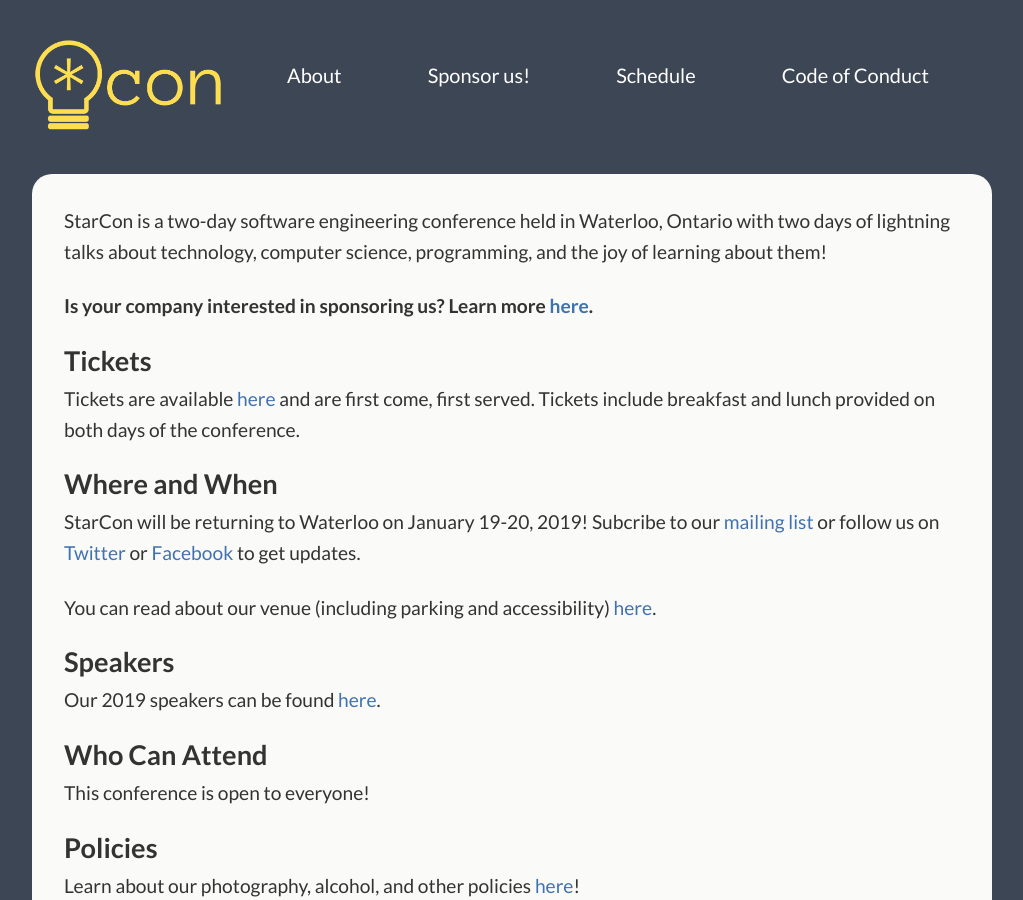
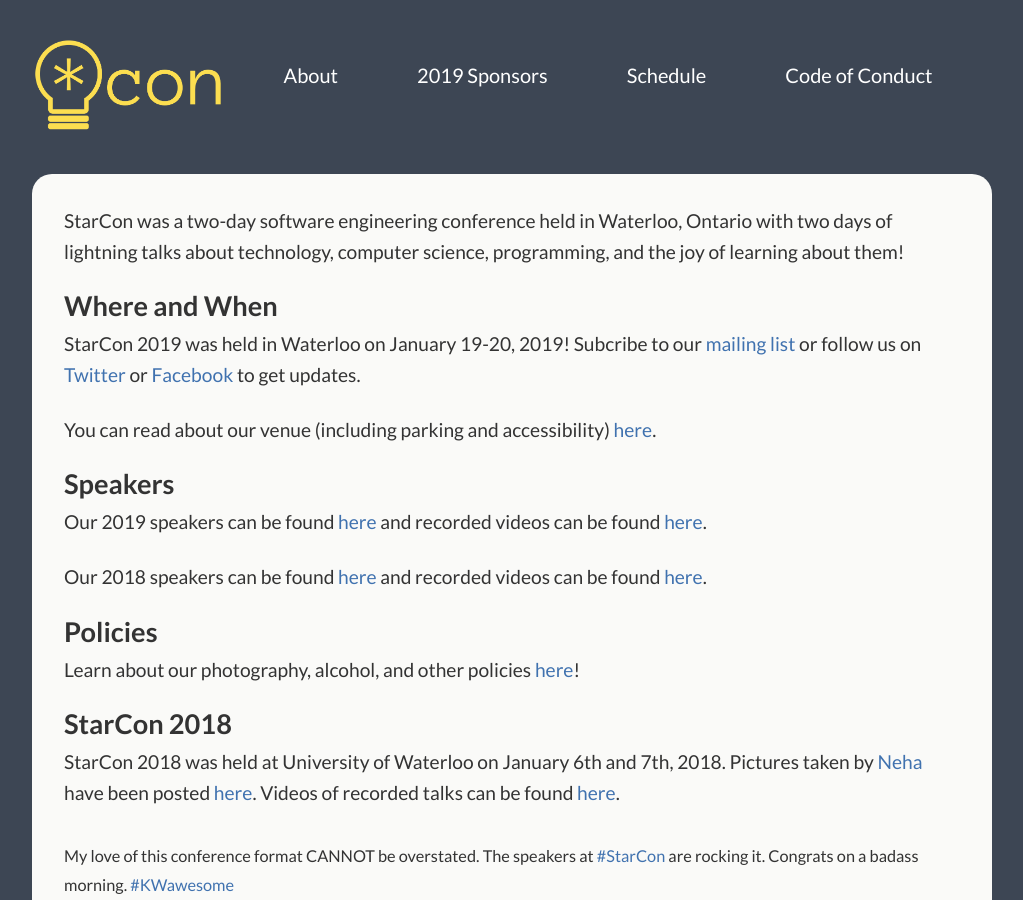
Before and after one commit to StarConKW/starconkw.github.io, a Jekyll site: the page built from index.md, in a window 1280 px wide and 900 px high. Shown: the whole window, without its empty margins (128-1151 px from the left). Built offline with Jekyll 4.4.1, drawn with Linux system fonts in a browser that asks for light colours; comment, search, counter and statistics services are not loaded.

Commit message:
Update the website contents to be in past tense

```diff
--- a/_config.yml
+++ b/_config.yml
@@ -29,7 +29,7 @@ navigation:
   - title: About
     url: /about/
     desc: Learn about us
-  - title: Sponsor us!
+  - title: 2019 Sponsors
     url: /sponsors/
     desc: Sponsor us!
   - title: Schedule
--- a/index.md
+++ b/index.md
@@ -3,28 +3,30 @@ layout: default
 ---
 
 <div class="lead pretty-links">
-StarCon is a two-day software engineering conference held in Waterloo, Ontario with two days of lightning talks about technology, computer science, programming, and the joy of learning about them!
+StarCon was a two-day software engineering conference held in Waterloo, Ontario with two days of lightning talks about technology, computer science, programming, and the joy of learning about them!
 
-**Is your company interested in sponsoring us? Learn more [here](https://starcon.io/sponsors/#why-you-should-sponsor-us).**
+<!-- **Is your company interested in sponsoring us? Learn more [here](https://starcon.io/sponsors/#why-you-should-sponsor-us).**
 
 ## Tickets
 
-Tickets are available [here](https://www.eventbrite.ca/e/starcon-2019-tickets-51364393283) and are first come, first served. Tickets include breakfast and lunch provided on both days of the conference.
+Tickets are available [here](https://www.eventbrite.ca/e/starcon-2019-tickets-51364393283) and are first come, first served. Tickets include breakfast and lunch provided on both days of the conference. -->
 
 ## Where and When
 
-StarCon will be returning to Waterloo on January 19-20, 2019! Subcribe to our [mailing list](https://starcon.us16.list-manage.com/subscribe/post?u=5577d37b5a332e0df8c232920&id=d6a129f1a2) or follow us on [Twitter](https://twitter.com/StarConKW) or [Facebook](https://www.facebook.com/starconkw/) to get updates.
+StarCon 2019 was held in Waterloo on January 19-20, 2019! Subcribe to our [mailing list](https://starcon.us16.list-manage.com/subscribe/post?u=5577d37b5a332e0df8c232920&id=d6a129f1a2) or follow us on [Twitter](https://twitter.com/StarConKW) or [Facebook](https://www.facebook.com/starconkw/) to get updates.
 
 You can read about our venue (including parking and accessibility) [here](/venue).
 
 ## Speakers
 
-Our 2019 speakers can be found [here](speakers).
+Our 2019 speakers can be found [here](speakers) and recorded videos can be found [here](https://www.youtube.com/playlist?list=PL66LdfYKVsijLWaiFCxze6-6xT9bVKqIl).
 
-## Who Can Attend
+Our 2018 speakers can be found [here](2018/speakers) and recorded videos can be found [here](https://www.youtube.com/playlist?list=PL66LdfYKVsiikB7G8px8tiU6hzd46PR0P).
+
+<!-- ## Who Can Attend
 
 This conference is open to everyone!
-
+-->
 ## Policies
 
 Learn about our photography, alcohol, and other policies [here](/policies)!
```
